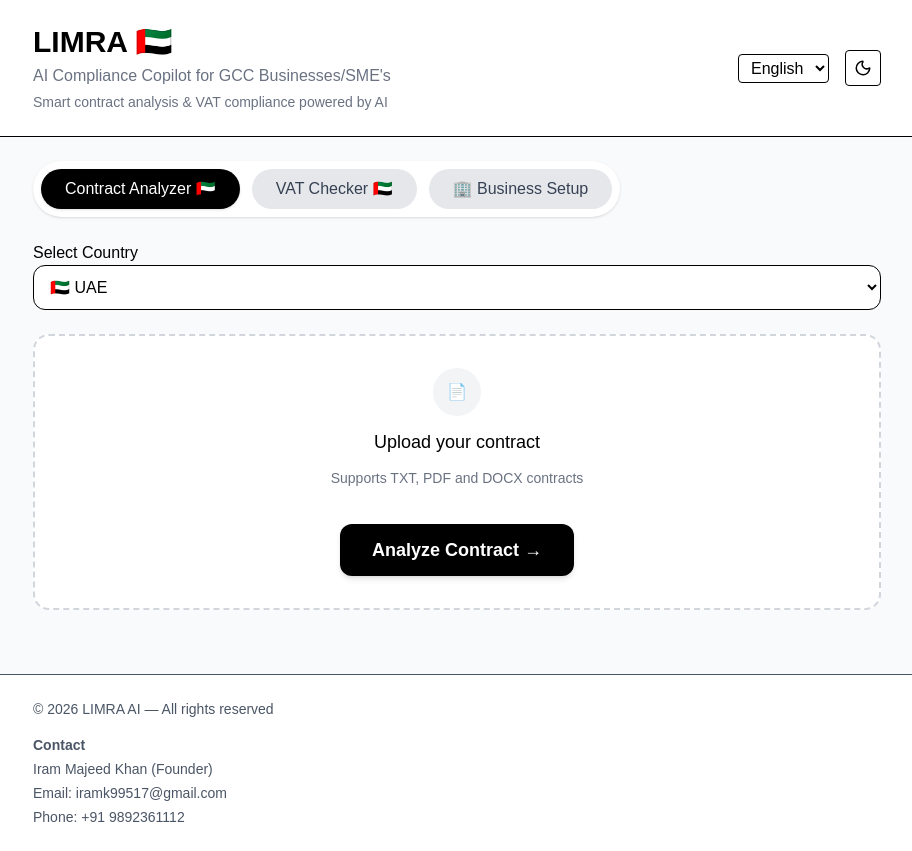
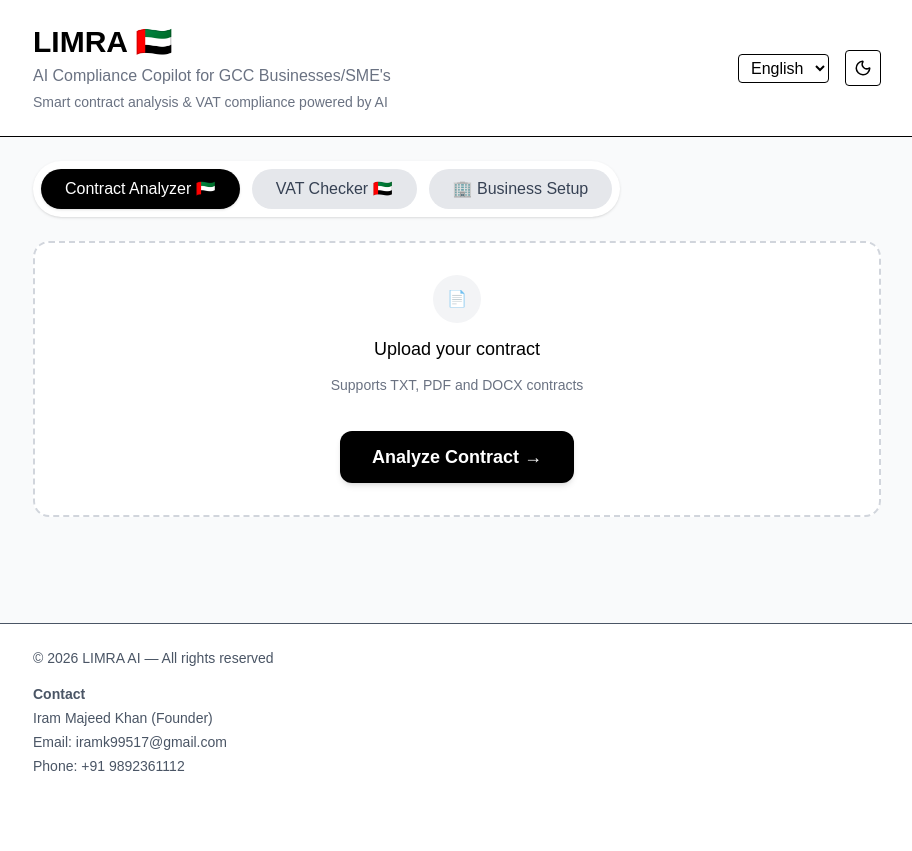
Before and after one commit to IramKhan99517/ai-compliance-copilot, a Next.js app: page / in a window 1280 px wide. Shown: the whole page, without its empty margins (183-1095 px from the left). After the commit the page ends 800 px from the top, so only its background shows below. Built offline with nearby package versions, Linux system fonts and the light colour scheme.

Commit message:
Update UploadBox.tsx

```diff
--- a/app/components/UploadBox.tsx
+++ b/app/components/UploadBox.tsx
@@ -6,10 +6,12 @@ import jsPDF from "jspdf";
 
 export default function UploadBox({
   language = "en",
+  country,
 }: {
   language?: string;
+  country: string;
 }) {
-  const [country, setCountry] = useState("UAE");
+
   const [file, setFile] = useState<File | null>(null);
   const [result, setResult] = useState<any>(null);
   const [loading, setLoading] = useState(false);
@@ -108,28 +110,7 @@ ${result.suggestions?.join("\n")}
   return (
     <div className="mt-6 space-y-6">
 
-      {/* Country Selector */}
-      <div className="space-y-2">
-        <label className="font-medium">
-          {language === "ar"
-            ? "اختر الدولة"
-            : "Select Country"}
-        </label>
 
-        <select
-          value={country}
-          onChange={(e) => setCountry(e.target.value)}
-          className="
-            w-full p-3 rounded-xl border
-            bg-white text-black
-            dark:bg-gray-800 dark:text-white
-            dark:border-gray-600
-          "
-        >
-          <option value="UAE">🇦🇪 UAE</option>
-          <option value="KSA">🇸🇦 Saudi Arabia</option>
-        </select>
-      </div>
 
       {/* Upload */}
       <div
```
